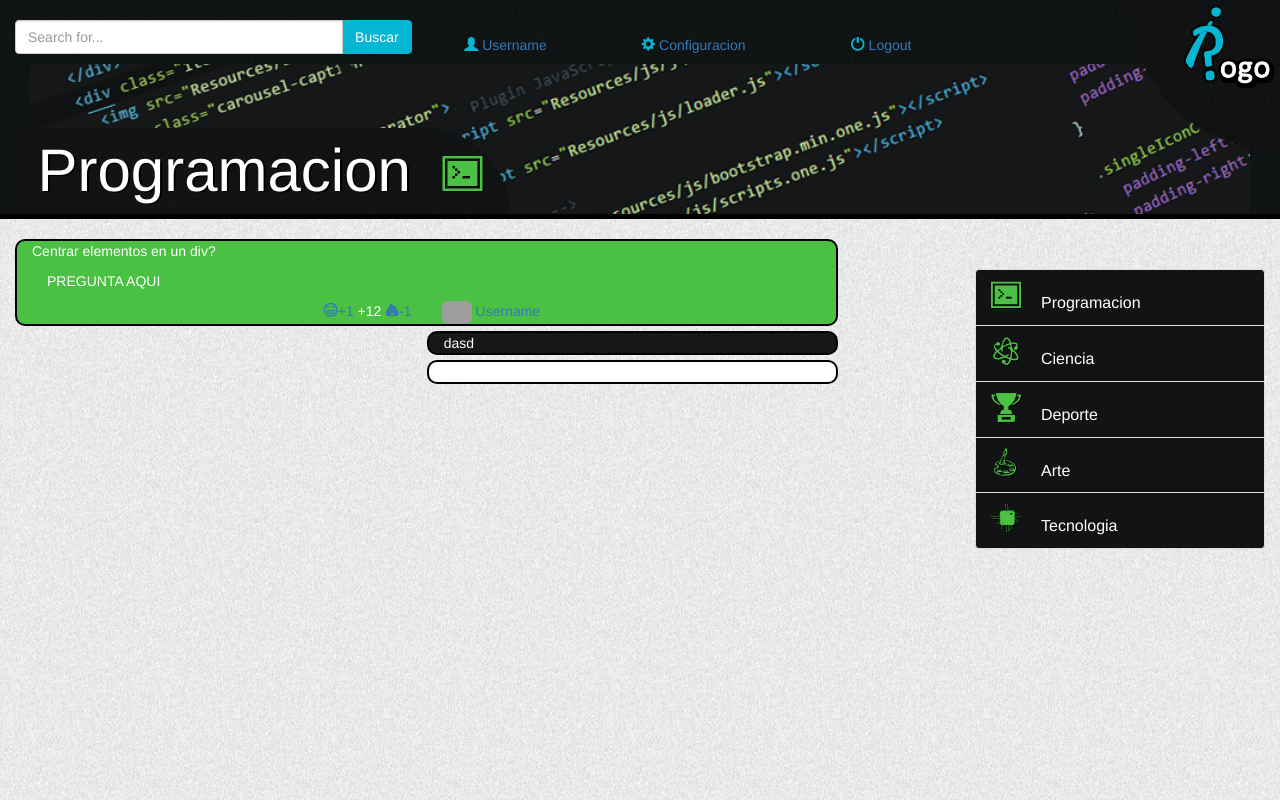
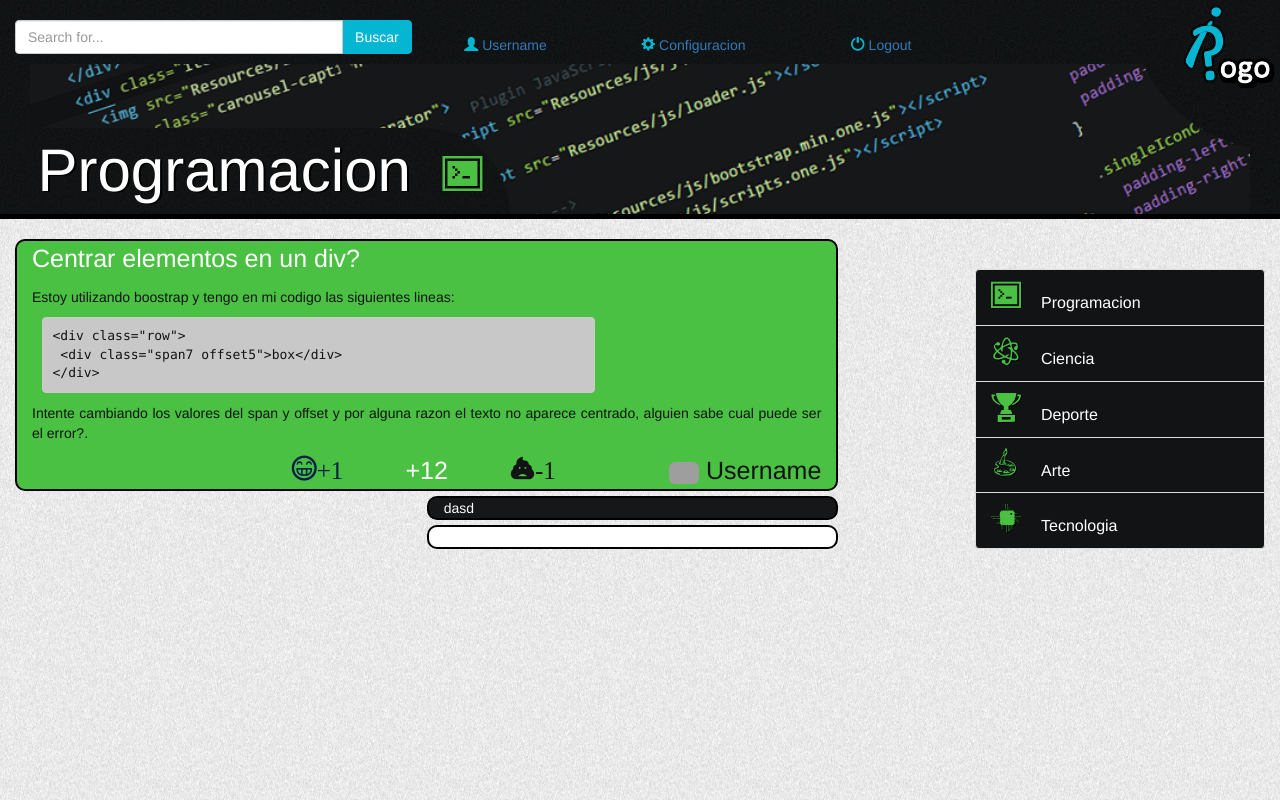
Before and after one commit to msantanagonzalez/rogo, a PHP site: page /question.html in a window 1280 px wide. Run offline with PHP 8.4, Linux system fonts and the light colour scheme; some web fonts are replaced; grey boxes are pictures that could not be loaded.

Commit message:
added icons on question

```diff
--- a/www/Resources/css/styles.css
+++ b/www/Resources/css/styles.css
@@ -33,7 +33,7 @@ color: #111314;
   padding-top: 20px;
   padding-bottom: 30px;
 }
-.indexCodigoPregunta{
+.codigoPregunta{
   text-align: justify;
   max-width: 70%;
   margin-left: 10px;
@@ -51,19 +51,29 @@ color: #111314;
   text-shadow: 2px 1px 0px #000;
   border-radius: 0px 100px 0px 0px;
 }
-.indexPregunta a{
+.encabezadoPregunta a{
   text-align: left;
   color: #041c47;
   text-decoration: overline;
 }
-.indexUsuarioPregunta a{
+.indexVoto a{
   color: #111314;
 }
-.indexUsuarioPregunta a:hover{
+.indexVoto a:hover{
   color: #041c47;
   text-decoration: underline;
 }
-.indexTextoPregunta{
+.preguntaVotoActive{
+  color: #041c47;
+}
+.preguntaVoto a{
+  color: #111314;
+}
+.preguntaVoto a:hover{
+  color: #041c47;
+  text-decoration: underline;
+}
+.textoPregunta{
   font-size: 14px;
   text-align: justify;
   color: #111314;
@@ -362,11 +372,14 @@ a.list-group-item:hover{
     left: 55%;
     font-size: 20px;
   }
-  .indexPregunta{
+  .encabezadoPregunta{
     font-size: 25px;
   }
-  .indexUsuarioPregunta{
+  .indexVoto{
     font-size: 20px;
+  }
+  .preguntaVoto{
+    font-size: 25px;
   }
   .indexCategoria, .indexIconosCategoria{
     font-size: 30px;
@@ -406,10 +419,13 @@ a.list-group-item:hover{
     left: 55%;
     font-size: 15px;
   }
-  .indexPregunta{
+  .encabezadoPregunta{
     font-size: 25px;
   }
-  .indexUsuarioPregunta{
+  .indexVoto{
+    font-size: 20px;
+  }
+  .preguntaVoto{
     font-size: 20px;
   }
   .indexCategoria, .indexIconosCategoria{
@@ -450,10 +466,13 @@ a.list-group-item:hover{
     left: 55%;
     font-size: 15px;
   }
-  .indexPregunta{
+  .encabezadoPregunta{
     font-size: 20px;
   }
-  .indexUsuarioPregunta{
+  .indexVoto{
+    font-size: 15px;
+  }
+  .preguntaVoto{
     font-size: 15px;
   }
   .textoCategoria{
@@ -490,11 +509,14 @@ a.list-group-item:hover{
   .carousel-caption a{
     font-size: 10px;
   }
-  .indexPregunta{
+  .encabezadoPregunta{
     font-size: 15px;
   }
-  .indexUsuarioPregunta{
-    font-size: 15px;
+  .indexVoto{
+    font-size: 20px;
+  }
+  .preguntaVoto{
+    font-size: 10px;
   }
   .indexCategoria, .indexIconosCategoria{
     font-size: 20px;
--- a/www/question.html
+++ b/www/question.html
@@ -100,28 +100,32 @@
                 <div class="col-xs-12 preguntaContainer">
                   <div class="row">
                     <!-- Encabezado Pregunta -->
-                    <div class="col-xs-12">
+                    <div class="col-xs-12 encabezadoPregunta">
                         <p> Centrar elementos en un div? </p>
                     </div>
                     <!-- Fin Encabezado Pregunta -->
 
                     <!-- Cuerpo Pregunta -->
                     <div class="col-xs-12">
-                      <div class="col-lg-6 col-md-6 col-sm-6 col-xs-6">
-                        <p> PREGUNTA AQUI </p>
-                      </div>
+                        <p class="textoPregunta">Estoy utilizando boostrap y tengo en mi codigo las siguientes lineas:</p>
+                        <pre class="codigoPregunta"><code>&lt;div class=&quot;row&quot;&gt;<br>&#32;&lt;div class=&quot;span7 offset5&quot;&gt;box&lt;/div&gt;<br>&lt;/div&gt;</code></pre>
+                        <p class="textoPregunta">Intente cambiando los valores del span y offset y por alguna razon el texto no aparece centrado, alguien sabe cual puede ser el error?.</p>
                     </div>
                     <!-- Fin Cuerpo Pregunta -->
 
                     <!-- Footer Pregunta -->
-                    <div class="col-xs-12">
+                    <div class="col-xs-12 preguntaVoto">
                       <div class="row">
-                        <div class="col-xs-6 text-right">
-                          <a href="#"><span class="icon-grin indexVotoPregunta" aria-hidden="true"></span>+1</a>
-                          <span class="indexPuntuacionPregunta">+12</span>
-                          <a href="#"><span class="icon-poopIcon1 indexVotoPregunta" aria-hidden="true"></span>-1</a>
+                        <div class="col-xs-3 col-md-5 text-right">
+                          <span class="icon-grin preguntaVotoActive" aria-hidden="true">+1</span>
                         </div>
-                        <div class="col-xs-6 text-left">
+                        <div class="col-xs-1 col-md-2 text-center">
+                          <span>+12</span>
+                        </div>
+                        <div class="col-xs-1 col-md-2 text-left">
+                          <a href="#"><span class="icon-poopIcon1" aria-hidden="true">-1</span></a>
+                        </div>
+                        <div class="col-xs-6 col-md-3 text-right">
                           <a href="user.html"><img src="Resources/images/avatar-trooper2.png" alt="avatar usuario" class="img-rounded avatarPregunta"> Username</a>
                         </div>
                       </div>
```
Also changed, not shown: www/index.html (+20 -20 lines).
